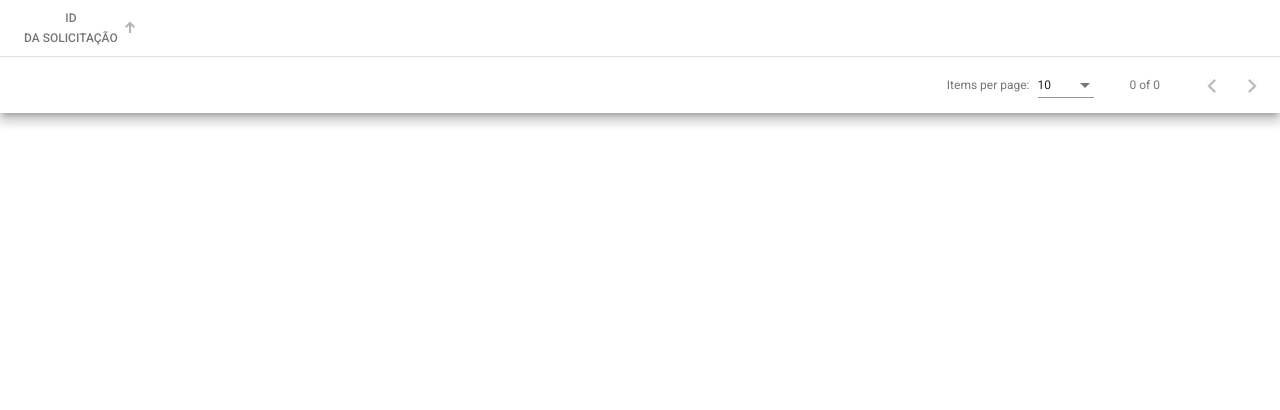
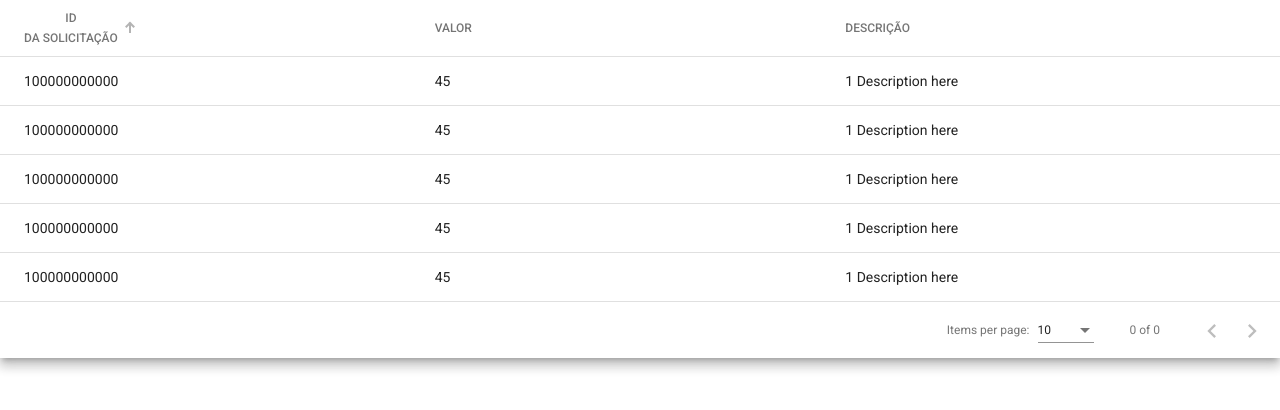
Before and after one commit to DiguyaDeveloper/angular-mat-table-generic-factory-pattern, an Angular app: page / in a window 1280 px wide. Shown: the top 410 px of the page. Built offline with nearby package versions, Linux system fonts and the light colour scheme.

Commit message:
update version

```diff
--- a/src/app/app.component.ts
+++ b/src/app/app.component.ts
@@ -26,6 +26,57 @@ export class AppComponent extends TableAbstract<Contracts> {
             `${data.id.toString().concat("00000000000")}`,
         },
       },
+      {
+        header: {
+          columnDef: "value",
+          displayName: "Valor",
+        },
+        cell: {
+          getValue: (data: Contracts) => String(data.id + data.value),
+        },
+      },
+      {
+        header: {
+          columnDef: "description",
+          displayName: "Descrição",
+        },
+        cell: {
+          getValue: (data: Contracts) =>
+            `${data.id.toString().concat(" Description here")}`,
+        },
+      },
     ]);
   }
+
+  ngOnInit(): void {
+    setTimeout(() => {
+      this.table.setDataSource([
+        {
+          id: 1,
+          description: 3,
+          value: 44,
+        },
+        {
+          id: 1,
+          description: 3,
+          value: 44,
+        },
+        {
+          id: 1,
+          description: 3,
+          value: 44,
+        },
+        {
+          id: 1,
+          description: 3,
+          value: 44,
+        },
+        {
+          id: 1,
+          description: 3,
+          value: 44,
+        },
+      ]);
+    }, 1000);
+  }
 }
```
